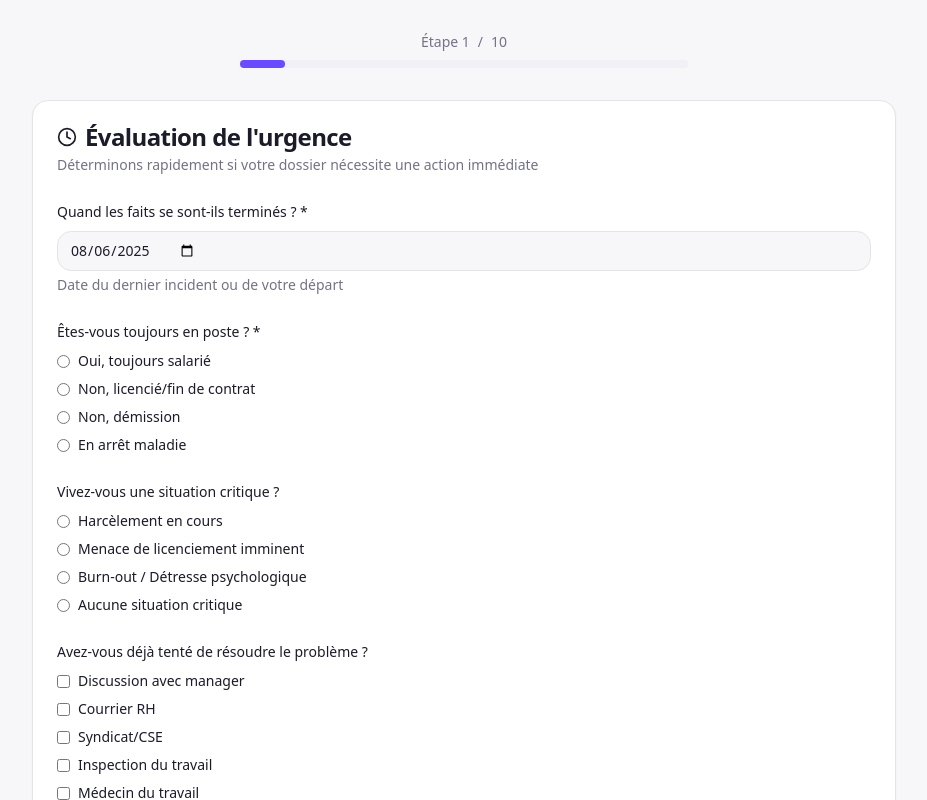
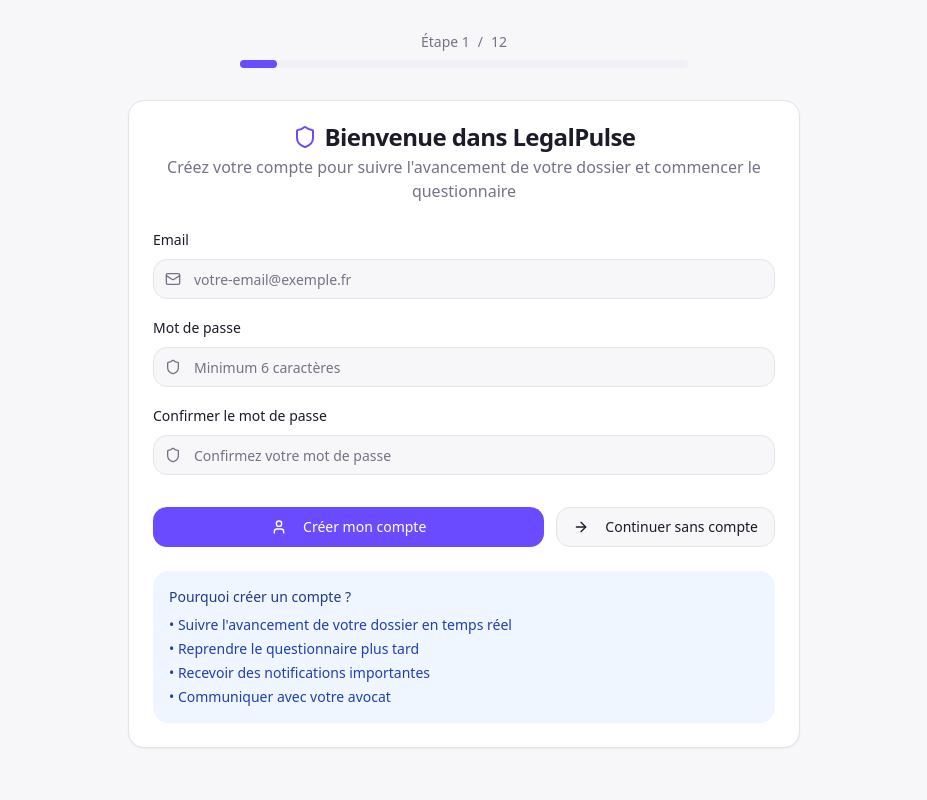
Before and after one commit to MAROUANE-92/legal-pulse, a React (Vite) app: page /client/1/welcome in a window 1280 px wide. Before the commit this address led to /client/1/urgency. Shown: the top 800 px of the page, without its empty margins (176-1103 px from the left). Built offline with nearby package versions, Linux system fonts and the light colour scheme.

Commit message:
Fix missing step 0
The AI has identified that Step 0 is missing in the client questionnaire flow, as users are directly routed to the urgency step. Additionally, the AI noted that users are not prompted to create an account to track their progress.

```diff
--- a/src/App.tsx
+++ b/src/App.tsx
@@ -17,10 +17,10 @@ const queryClient = new QueryClient({
   },
 });
 
-// Composant pour rediriger vers urgency (nouveau questionnaire)
+// Composant pour rediriger vers identity (étape 0 - nouveau questionnaire)
 function ClientRedirect() {
   const { token } = useParams();
-  return <Navigate to={`/client/${token}/urgency`} replace />;
+  return <Navigate to={`/client/${token}/welcome`} replace />;
 }
 
 const App = () => (
--- a/src/components/client/steps/WelcomeStep.tsx
+++ b/src/components/client/steps/WelcomeStep.tsx
@@ -1,251 +1,176 @@
 import React, { useState } from 'react';
+import { Card, CardContent, CardHeader, CardTitle } from '@/components/ui/card';
 import { Button } from '@/components/ui/button';
-import { Card, CardContent, CardHeader, CardTitle } from '@/components/ui/card';
-import { Badge } from '@/components/ui/badge';
-import { Accordion, AccordionContent, AccordionItem, AccordionTrigger } from '@/components/ui/accordion';
-import { ArrowRight, CheckCircle, FileText, Scale, Shield, Clock, Users, Gavel, FileCheck } from 'lucide-react';
-import { useStepper } from '../StepperProvider';
+import { Input } from '@/components/ui/input';
+import { Label } from '@/components/ui/label';
+import { toast } from '@/hooks/use-toast';
+import { useNavigate, useParams } from 'react-router-dom';
+import { supabase } from '@/integrations/supabase/client';
+import { Mail, User, Shield, ArrowRight } from 'lucide-react';
 
-export function WelcomeStep() {
-  const { goTo, formData } = useStepper();
-  const [activeTimelineStep, setActiveTimelineStep] = useState<number | null>(null);
+export const WelcomeStep = () => {
+  const { token } = useParams();
+  const navigate = useNavigate();
+  const [formData, setFormData] = useState({
+    email: '',
+    password: '',
+    confirmPassword: ''
+  });
+  const [loading, setLoading] = useState(false);
 
-  // Get firstName from formData if available, otherwise use default
-  const firstName = formData.identity?.full_name?.split(' ')[0] || 'cher utilisateur';
+  const handleCreateAccount = async (e: React.FormEvent) => {
+    e.preventDefault();
+    setLoading(true);
 
-  const procedureSteps = [
-    {
-      number: 1,
-      title: "Saisine & conciliation",
-      delai: "2 – 3 mois",
-      description: "Dépôt RPVA, audience de conciliation (tentative d'accord).",
-      icon: FileText
-    },
-    {
-      number: 2,
-      title: "Mise en état",
-      delai: "4 – 8 mois",
-      description: "Échanges de conclusions et pièces entre parties.",
-      icon: Users
-    },
-    {
-      number: 3,
-      title: "Audience de jugement",
-      delai: "10 – 14 mois",
-      description: "Plaidoiries devant le Conseil de prud'hommes.",
-      icon: Gavel
-    },
-    {
-      number: 4,
-      title: "Délibéré & notification",
-      delai: "1 – 3 mois",
-      description: "Réception du jugement. Voies de recours possibles.",
-      icon: FileCheck
+    try {
+      // Validation des mots de passe
+      if (formData.password !== formData.confirmPassword) {
+        toast({
+          title: "Erreur",
+          description: "Les mots de passe ne correspondent pas",
+          variant: "destructive"
+        });
+        return;
       }
-  ];
 
-  const bonnesPratiques = [
-    "Centralisez vos preuves : badgeages, e-mails tardifs, WhatsApp, journaux d'appel…",
-    "Respectez la confidentialité : ne partagez vos pièces qu'au travers de LegalPulse.",
-    "Restez factuel : évitez tout message agressif à votre ex-employeur.",
-    "Conservez les originaux : le greffe peut les demander."
-  ];
+      if (formData.password.length < 6) {
+        toast({
+          title: "Erreur",
+          description: "Le mot de passe doit contenir au moins 6 caractères",
+          variant: "destructive"
+        });
+        return;
+      }
 
-  const legalPulseHelp = [
-    {
-      icon: "📂",
-      title: "Dossier intelligent",
-      description: "Questions qui s'adaptent à votre cas."
-    },
-    {
-      icon: "⚖️",
-      title: "Algorithme prud'homal",
-      description: "Calcule heures sup & indemnités barème Macron."
-    },
-    {
-      icon: "🔒",
-      title: "Sécurité avocat",
-      description: "Stockage chiffré, accès limité à votre conseil."
+      // Créer le compte client
+      const { data, error } = await supabase.auth.signUp({
+        email: formData.email,
+        password: formData.password,
+        options: {
+          emailRedirectTo: `${window.location.origin}/client/${token}/identity`
         }
-  ];
+      });
 
-  const timelineDetails = {
-    1: "Préparez : contrat de travail, fiches de paie, preuves du litige, correspondances avec l'employeur.",
-    2: "Rassemblez : témoignages, expertises, pièces complémentaires demandées par l'adversaire.",
-    3: "Finalisez : dossier complet, arguments juridiques, calculs d'indemnités actualisés.",
-    4: "Attendez : notification du jugement, évaluation des voies de recours si nécessaire."
+      if (error) {
+        toast({
+          title: "Erreur",
+          description: error.message,
+          variant: "destructive"
+        });
+        return;
+      }
+
+      if (data.user) {
+        toast({
+          title: "Compte créé !",
+          description: "Vous pouvez maintenant commencer le questionnaire",
+        });
+
+        // Rediriger vers l'étape 0 (identité)
+        navigate(`/client/${token}/identity`);
+      }
+    } catch (error) {
+      console.error('Erreur création compte:', error);
+      toast({
+        title: "Erreur",
+        description: "Impossible de créer le compte",
+        variant: "destructive"
+      });
+    } finally {
+      setLoading(false);
+    }
+  };
+
+  const handleSkipAuth = () => {
+    // Permettre de continuer sans création de compte pour le moment
+    navigate(`/client/${token}/identity`);
   };
 
   return (
-    <div className="max-w-6xl mx-auto space-y-16">
-      {/* Hero Section */}
-      <section className="text-center bg-gradient-to-br from-background to-muted/20 rounded-lg p-12">
-        <h1 className="text-4xl lg:text-5xl font-bold text-foreground mb-4">
-          Bienvenue, {firstName} – commençons votre parcours prud&apos;homal
-        </h1>
-        <p className="text-xl text-muted-foreground mb-8 max-w-3xl mx-auto leading-relaxed">
-          Vous trouverez ici le déroulé complet de la procédure, les conseils essentiels
-          et le point de départ pour constituer votre dossier.
+    <div className="space-y-6">
+      <Card className="max-w-2xl mx-auto">
+        <CardHeader className="text-center">
+          <CardTitle className="flex items-center justify-center gap-2">
+            <Shield className="h-6 w-6 text-primary" />
+            Bienvenue dans LegalPulse
+          </CardTitle>
+          <p className="text-muted-foreground">
+            Créez votre compte pour suivre l'avancement de votre dossier et commencer le questionnaire
           </p>
-        <Button
-          size="lg"
-          className="text-lg px-8 py-6 bg-primary hover:bg-primary/90"
-          onClick={() => goTo('identity')}
-        >
-          Démarrer mon questionnaire
-          <ArrowRight className="ml-2 h-5 w-5" />
-        </Button>
-      </section>
-
-      {/* Aperçu de la procédure prud'homale */}
-      <section>
-        <h2 className="text-3xl font-bold text-center mb-2">
-          Aperçu de la procédure prud&apos;homale
-        </h2>
-        <p className="text-center text-muted-foreground mb-12">
-          *Délais observés à Paris 2024 – indicatifs.
-        </p>
-        <div className="grid md:grid-cols-4 gap-6">
-          {procedureSteps.map((step, index) => (
-            <Card key={index} className="text-center hover:shadow-lg transition-shadow">
-              <CardHeader className="pb-4">
-                <div className="w-16 h-16 bg-primary/10 rounded-full flex items-center justify-center mx-auto mb-4">
-                  <step.icon className="h-8 w-8 text-primary" />
-                </div>
-                <Badge variant="secondary" className="mb-2">
-                  Étape {step.number}
-                </Badge>
-                <CardTitle className="text-lg">{step.title}</CardTitle>
-                <div className="text-sm font-medium text-primary">
-                  {step.delai}
-                </div>
         </CardHeader>
-              <CardContent>
-                <p className="text-muted-foreground text-sm leading-relaxed">
-                  {step.description}
-                </p>
-              </CardContent>
-            </Card>
-          ))}
-        </div>
-      </section>
-
-      {/* Bonnes pratiques */}
-      <section>
-        <h2 className="text-3xl font-bold mb-8">Bonnes pratiques</h2>
-        <div className="space-y-4">
-          {bonnesPratiques.map((pratique, index) => (
-            <div key={index} className="flex items-start gap-3">
-              <CheckCircle className="h-6 w-6 text-green-500 flex-shrink-0 mt-0.5" />
-              <p className="text-muted-foreground leading-relaxed">{pratique}</p>
-            </div>
-          ))}
-        </div>
-      </section>
-
-      {/* Comment LegalPulse vous aide */}
-      <section>
-        <h2 className="text-3xl font-bold text-center mb-12">
-          Comment LegalPulse vous aide
-        </h2>
-        <div className="grid md:grid-cols-3 gap-8">
-          {legalPulseHelp.map((item, index) => (
-            <Card key={index} className="text-center hover:shadow-lg transition-shadow">
-              <CardContent className="p-8">
-                <div className="text-4xl mb-4">{item.icon}</div>
-                <h3 className="text-xl font-bold mb-3">{item.title}</h3>
-                <p className="text-muted-foreground">{item.description}</p>
-              </CardContent>
-            </Card>
-          ))}
-        </div>
-      </section>
-
-      {/* Timeline interactive */}
-      <section>
-        <h2 className="text-3xl font-bold text-center mb-12">
-          Timeline de votre procédure
-        </h2>
+        <CardContent className="space-y-6">
+          <form onSubmit={handleCreateAccount} className="space-y-4">
+            <div className="space-y-2">
+              <Label htmlFor="email">Email</Label>
               <div className="relative">
-          {/* Progress line */}
-          <div className="absolute top-12 left-0 right-0 h-0.5 bg-muted hidden md:block">
-            <div className="h-full bg-primary w-0 transition-all duration-500" />
-          </div>
-
-          <div className="grid md:grid-cols-4 gap-8">
-            <div className="text-center relative">
-              <div className="relative z-10">
-                <div className="w-24 h-24 bg-green-500 rounded-full flex items-center justify-center mx-auto mb-4 shadow-lg">
-                  <span className="text-white font-bold">VOUS</span>
-                </div>
-                <Badge className="mb-3 bg-green-500">
-                  Vous êtes ici
-                </Badge>
-                <h3 className="text-lg font-bold mb-2">Préparation</h3>
-                <p className="text-muted-foreground text-sm">Constitution du dossier</p>
+                <Mail className="absolute left-3 top-1/2 transform -translate-y-1/2 h-4 w-4 text-muted-foreground" />
+                <Input
+                  id="email"
+                  type="email"
+                  placeholder="votre-email@exemple.fr"
+                  value={formData.email}
+                  onChange={(e) => setFormData(prev => ({ ...prev, email: e.target.value }))}
+                  className="pl-10"
+                  required
+                />
               </div>
             </div>
 
-            {procedureSteps.map((step, index) => (
-              <div
-                key={index}
-                className="text-center relative cursor-pointer"
-                onClick={() => setActiveTimelineStep(activeTimelineStep === index ? null : index)}
-              >
-                <div className="relative z-10">
-                  <div className="w-24 h-24 bg-muted rounded-full flex items-center justify-center mx-auto mb-4 shadow-lg hover:bg-primary/10 transition-colors">
-                    <step.icon className="h-10 w-10 text-muted-foreground" />
+            <div className="space-y-2">
+              <Label htmlFor="password">Mot de passe</Label>
+              <div className="relative">
+                <Shield className="absolute left-3 top-1/2 transform -translate-y-1/2 h-4 w-4 text-muted-foreground" />
+                <Input
+                  id="password"
+                  type="password"
+                  placeholder="Minimum 6 caractères"
+                  value={formData.password}
+                  onChange={(e) => setFormData(prev => ({ ...prev, password: e.target.value }))}
+                  className="pl-10"
+                  required
+                />
               </div>
-                  <Badge variant="outline" className="mb-3">
-                    {step.delai}
-                  </Badge>
-                  <h3 className="text-lg font-bold mb-2">{step.title}</h3>
-                  {activeTimelineStep === index && (
-                    <Card className="mt-4 text-left">
-                      <CardContent className="p-4">
-                        <p className="text-sm text-muted-foreground">
-                          {timelineDetails[step.number as keyof typeof timelineDetails]}
-                        </p>
+            </div>
+
+            <div className="space-y-2">
+              <Label htmlFor="confirmPassword">Confirmer le mot de passe</Label>
+              <div className="relative">
+                <Shield className="absolute left-3 top-1/2 transform -translate-y-1/2 h-4 w-4 text-muted-foreground" />
+                <Input
+                  id="confirmPassword"
+                  type="password"
+                  placeholder="Confirmez votre mot de passe"
+                  value={formData.confirmPassword}
+                  onChange={(e) => setFormData(prev => ({ ...prev, confirmPassword: e.target.value }))}
+                  className="pl-10"
+                  required
+                />
+              </div>
+            </div>
+
+            <div className="flex flex-col sm:flex-row gap-3 pt-4">
+              <Button type="submit" disabled={loading} className="flex-1">
+                <User className="h-4 w-4 mr-2" />
+                {loading ? 'Création...' : 'Créer mon compte'}
+              </Button>
+              <Button type="button" variant="outline" onClick={handleSkipAuth}>
+                <ArrowRight className="h-4 w-4 mr-2" />
+                Continuer sans compte
+              </Button>
+            </div>
+          </form>
+
+          <div className="bg-blue-50 p-4 rounded-lg text-sm">
+            <h4 className="font-medium text-blue-900 mb-2">Pourquoi créer un compte ?</h4>
+            <ul className="space-y-1 text-blue-800">
+              <li>• Suivre l'avancement de votre dossier en temps réel</li>
+              <li>• Reprendre le questionnaire plus tard</li>
+              <li>• Recevoir des notifications importantes</li>
+              <li>• Communiquer avec votre avocat</li>
+            </ul>
+          </div>
         </CardContent>
       </Card>
-                  )}
-                </div>
-              </div>
-            ))}
-          </div>
-        </div>
-      </section>
-
-      {/* FAQ express */}
-      <section>
-        <h2 className="text-3xl font-bold text-center mb-12">FAQ express</h2>
-        <Accordion type="single" collapsible className="max-w-3xl mx-auto">
-          <AccordionItem value="item-1">
-            <AccordionTrigger>Puis-je interrompre et reprendre ?</AccordionTrigger>
-            <AccordionContent>
-              Oui, le questionnaire se sauvegarde automatiquement.
-            </AccordionContent>
-          </AccordionItem>
-          <AccordionItem value="item-2">
-            <AccordionTrigger>Mes données sont-elles partagées ?</AccordionTrigger>
-            <AccordionContent>
-              Uniquement avec l&apos;avocat chargé de votre dossier.
-            </AccordionContent>
-          </AccordionItem>
-        </Accordion>
-      </section>
-
-      {/* CTA final */}
-      <section className="text-center mt-16">
-        <Button
-          size="lg"
-          className="text-lg px-12 py-6 bg-primary hover:bg-primary/90"
-          onClick={() => goTo('identity')}
-        >
-          Commencer mon questionnaire
-          <ArrowRight className="ml-2 h-5 w-5" />
-        </Button>
-      </section>
     </div>
   );
-}
+};
--- a/src/pages/ClientWizard.tsx
+++ b/src/pages/ClientWizard.tsx
@@ -3,6 +3,8 @@ import { useParams, Navigate } from 'react-router-dom';
 import { NewStepperProvider } from '@/components/client/NewStepperProvider';
 
 // Import des nouvelles étapes optimisées
+import { WelcomeStep } from '@/components/client/steps/WelcomeStep';
+import { Step0Identity } from '@/components/client/steps/Step0Identity';
 import { UrgencyStep } from '@/components/client/steps/UrgencyStep';
 import { StoryStep } from '@/components/client/steps/StoryStep';
 import { QualificationStep } from '@/components/client/steps/QualificationStep';
@@ -14,23 +16,25 @@ import { CompanyStep } from '@/components/client/steps/CompanyStep';
 import { ContractStep } from '@/components/client/steps/ContractStep';
 import { DamagesStep } from '@/components/client/steps/DamagesStep';
 
-// Mapping des nouvelles étapes optimisées (10 étapes)
+// Mapping des nouvelles étapes optimisées (12 étapes avec welcome et identity)
 const stepComponents = {
-  'urgency': UrgencyStep,
-  'story': StoryStep,
-  'company': CompanyStep,
-  'qualification': QualificationStep,
-  'contract': ContractStep,
-  'proof_inventory': ProofInventoryStep,
-  'documents': DocumentsStep,
-  'timeline': TimelineStep,
-  'damages': DamagesStep,
-  'summary': SummaryStep,
+  'welcome': WelcomeStep,        // Nouvelle étape d'accueil + auth
+  'identity': Step0Identity,     // Étape 0 - Coordonnées personnelles
+  'urgency': UrgencyStep,        // Étape 1 - Évaluation de l'urgence
+  'story': StoryStep,            // Étape 2 - Récit des faits
+  'company': CompanyStep,        // Étape 3 - Informations sur l'entreprise
+  'qualification': QualificationStep, // Étape 4 - Analyse approfondie
+  'contract': ContractStep,      // Étape 5 - Situation contractuelle
+  'proof_inventory': ProofInventoryStep, // Étape 6 - Inventaire des pièces
+  'documents': DocumentsStep,    // Étape 7 - Téléversement des documents
+  'timeline': TimelineStep,      // Étape 8 - Chronologie des faits
+  'damages': DamagesStep,        // Étape 9 - Évaluation des préjudices
+  'summary': SummaryStep,        // Étape 10 - Synthèse
 };
 
 export default function ClientWizard() {
   const { token, step } = useParams();
-  const currentStep = step || 'urgency';
+  const currentStep = step || 'welcome';
 
   console.log(`ClientWizard - token: ${token}, step param: ${step}, currentStep: ${currentStep}`);
 
@@ -45,8 +49,8 @@ export default function ClientWizard() {
   console.log(`Current step: ${currentStep}, Component found: ${!!StepComponent}`);
 
   if (!StepComponent) {
-    console.log(`Step ${currentStep} not found, redirecting to urgency`);
-    return <Navigate to={`/client/${token}/urgency`} replace />;
+    console.log(`Step ${currentStep} not found, redirecting to welcome`);
+    return <Navigate to={`/client/${token}/welcome`} replace />;
   }
 
   return (
```
Lines whose indentation alone changed are shown as unchanged.
